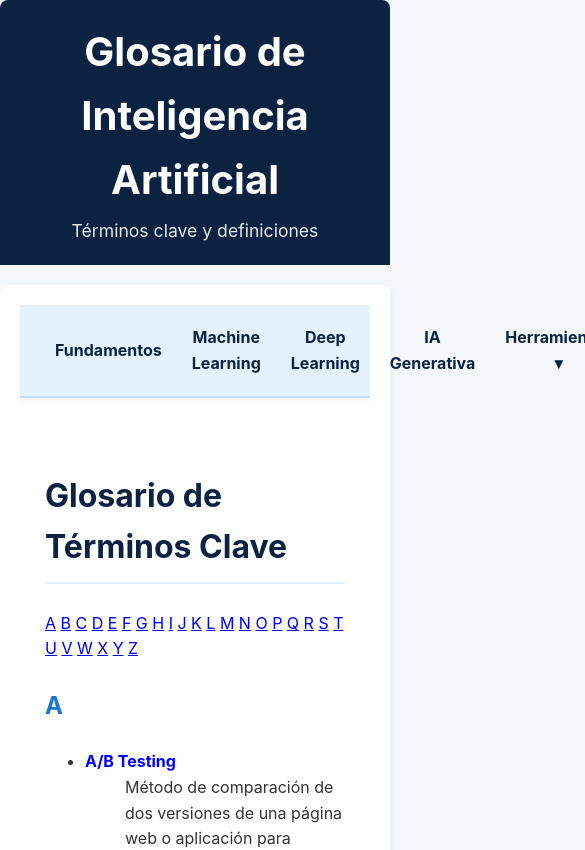
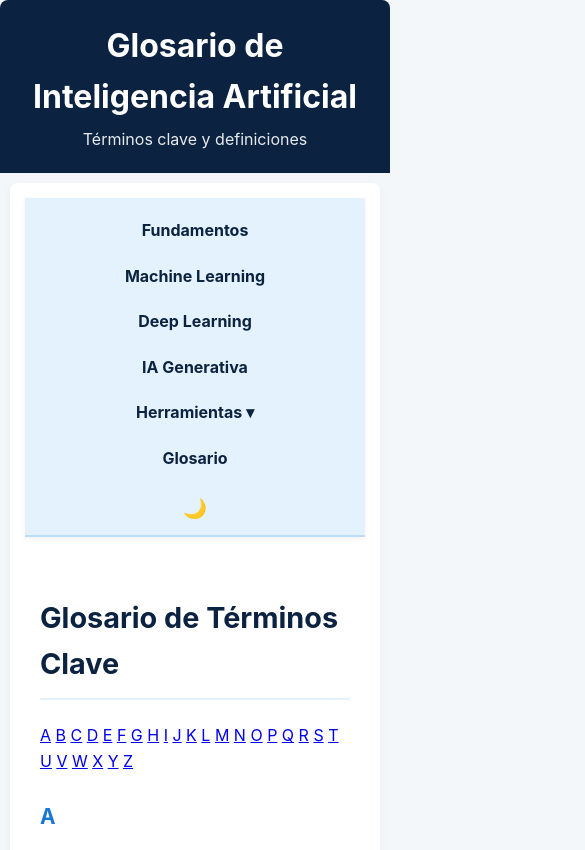
Before and after one commit to joselo1261/CursoIA2025, a plain HTML site: page glosario.html in a window 390 px wide. Shown: the top 850 px of the page, 585 px wide, since content can reach past the window. Drawn offline with Linux system fonts and the light colour scheme.

Commit message:
Feat: Implement responsive design for mobile devices

```diff
--- a/style.css
+++ b/style.css
@@ -40,7 +40,7 @@
 
         html {
             scroll-behavior: smooth;
-            scroll-padding-top: 80px; /* Adjust this value based on your fixed header's height */
+            scroll-padding-top: 120px; /* Increased value to ensure content is not obscured by fixed header */
         }
 
         body {
@@ -119,7 +119,7 @@
             padding: 25px;
             margin-top: 20px;
             border-bottom: 1px solid var(--border-color);
-            scroll-margin-top: 70px;
+            scroll-margin-top: 150px;
         }
         .module:last-child { border-bottom: none; }
         .module h2 {
@@ -132,7 +132,7 @@
             font-size: 1.5em;
             color: var(--subheading-color);
             margin-top: 25px;
-            scroll-margin-top: 70px;
+            scroll-margin-top: 150px;
         }
         .tool-list {
             list-style-type: none;
@@ -219,3 +219,84 @@
         body.dark-mode #glosario dt strong {
             color: var(--subheading-color) !important;
         }
+
+        /* Responsive Adjustments */
+        @media (max-width: 768px) {
+            .container {
+                margin: 10px;
+                padding: 15px;
+            }
+
+            header h1 {
+                font-size: 2em;
+            }
+
+            header p {
+                font-size: 1em;
+            }
+
+            nav {
+                flex-direction: column;
+                padding: 10px;
+            }
+
+            nav ul {
+                flex-direction: column;
+                width: 100%;
+            }
+
+            nav ul li {
+                width: 100%;
+                text-align: center;
+            }
+
+            nav ul li a {
+                padding: 10px 0;
+            }
+
+            .dropdown {
+                width: 100%;
+            }
+
+            .dropdown-content {
+                position: static;
+                min-width: unset;
+                width: 100%;
+                box-shadow: none;
+                border: none;
+                border-top: 1px solid var(--border-color);
+            }
+
+            .dropdown-content a {
+                padding: 10px 15px;
+            }
+
+            #theme-toggle {
+                margin-top: 10px;
+            }
+
+            .module {
+                padding: 15px;
+            }
+
+            .module h2 {
+                font-size: 1.8em;
+            }
+
+            .module h3 {
+                font-size: 1.3em;
+            }
+
+            .tool-list li {
+                padding: 10px;
+            }
+
+            .google-section {
+                padding: 15px;
+            }
+
+            /* Adjust scroll-padding-top for smaller screens if needed */
+            html {
+                scroll-padding-top: 100px; /* Adjusted for potentially smaller header on mobile */
+            }
+        }
```
